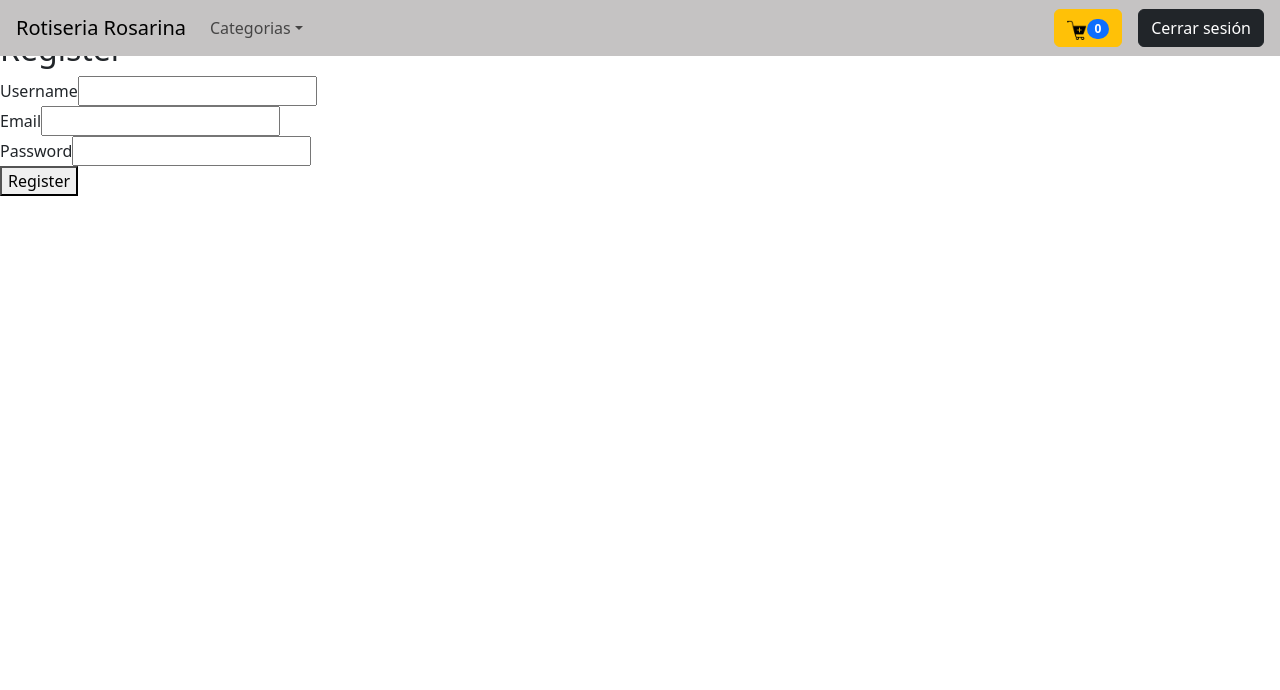
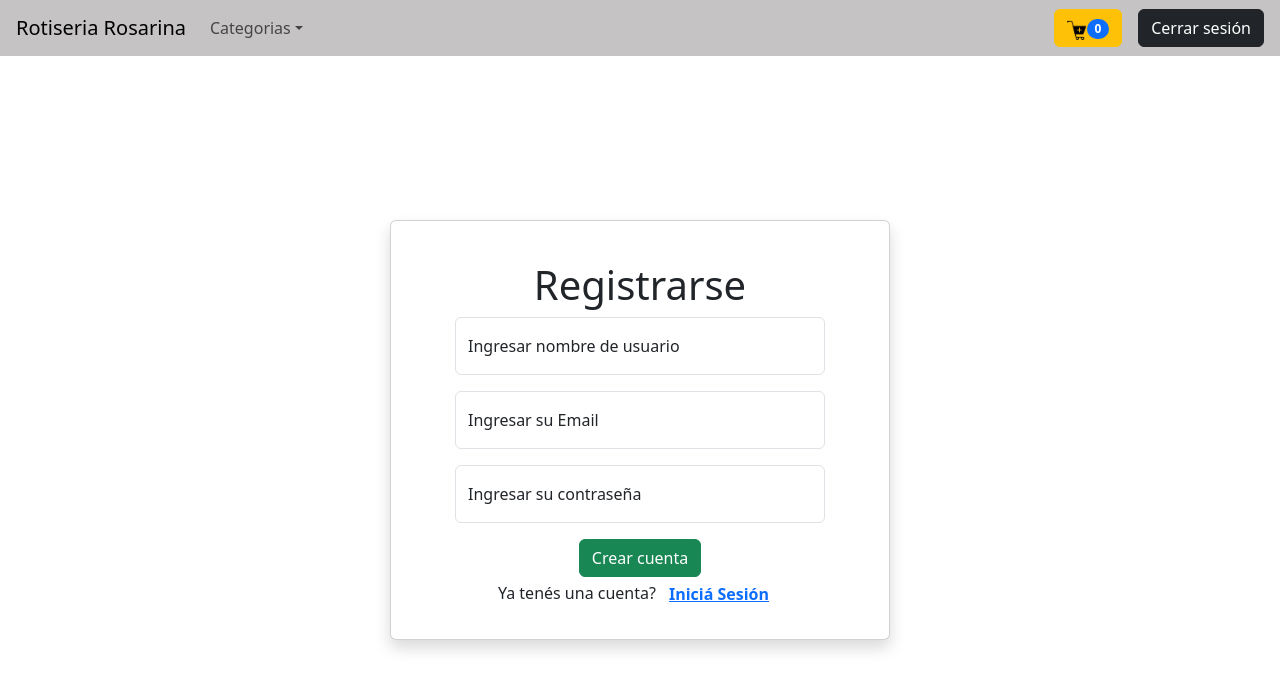
Before and after one commit to ThiagoCingolani/TPI_LAB_3_2TUP2, a React (Vite) app in the folder Rotiseria_Rosarina/: page /register in a window 1280 px wide. Shown: the top 690 px of the page. Built offline with nearby package versions, Linux system fonts and the light colour scheme.

Commit message:
Mejoras en el register

```diff
--- a/Rotiseria_Rosarina/src/components/dashboard/Dashboard.jsx
+++ b/Rotiseria_Rosarina/src/components/dashboard/Dashboard.jsx
@@ -44,7 +44,7 @@ const Dashboard = () => {
       <ProductSearch onSearch={searchHandler} />
       <Products foods={foods} />
       {user.role === "Sysadmin" && <div>Contenido exclusivo para Sysadmin</div>}
-      {user.role === "Admin" && <div>Contenido exclusivo para Admin</div>}
+      {user.role === "Admin" && <div>Contenido exclusivo para Admin</div> && <div>Contenido exclusivo para Admin</div>}
     </div>
   );
 };
--- a/Rotiseria_Rosarina/src/components/login/Login.jsx
+++ b/Rotiseria_Rosarina/src/components/login/Login.jsx
@@ -43,11 +43,11 @@ const Login = () => {
 
       if (users.length === 1) {
         const user = users[0];
-        handleLogin(user.Email, user.role);
+        handleLogin(user.email, user.role);
         navigate("/");
       } else {
         setErrors({ ...errors, exist: true });
-        alert("sos tremendo trolazo, te re cabe")
+        alert("Ha ingresado mal su email o su contraseña, vuelva a intentarlo")
       }
     } catch (error) {
       setErrors({ ...errors, exist: true });
@@ -61,7 +61,7 @@ const Login = () => {
           <Form className="text-center">
             <h1>Iniciar Sesión</h1>
             <Form.Group className="mb-3" controlId="formBasicEmail">
-              <FloatingLabel controlId="floatingInput" label="Ingresar su Email" className="mb-3">
+              <FloatingLabel label="Ingresar su Email" className="mb-3">
                 <Form.Control
                   type="email"
                   placeholder="name@example.com"
@@ -89,7 +89,7 @@ const Login = () => {
             <Button variant="success" type="submit" onClick={loginHandler}>
               Iniciar Sesión
             </Button>
-            <h6>No tienes cuenta creada? <a href="http://localhost:5173/register">Creá tu cuenta</a></h6>
+            <h6>No tenes una cuenta creada?<Button variant="link" className="fw-bold pt-1" onClick={()=>{navigate("/register")}}>Creá tu cuenta</Button></h6>
           </Form>
           {(errors.email || errors.password) && (
               <div className="mt-3 mb-3">
--- a/Rotiseria_Rosarina/src/components/navBar/NavBar.jsx
+++ b/Rotiseria_Rosarina/src/components/navBar/NavBar.jsx
@@ -8,9 +8,10 @@ import { AuthenticationContext } from "../../services/authentication/Authenticat
 import { CartContext } from '../../services/cartContext/CartContext';
 
 const Header = () => {
-  const { handleLogout } = useContext(AuthenticationContext)
+  const { handleLogout, user } = useContext(AuthenticationContext)
   const [ showCart, setShowCart ] = useState(false);
   const { cartItems, } = useContext(CartContext);
+
 
   const onHandleClick = () => {
     handleLogout();
@@ -22,7 +23,7 @@ const Header = () => {
 
   return (
     <Navbar id="navbar" expand="lg" fixed='top'>
-      <Navbar.Brand href="#home" style={{ marginLeft: '1rem' }}>Rotiseria Rosarina</Navbar.Brand>
+      <Navbar.Brand href='http://localhost:5173/' style={{ marginLeft: '1rem' }}>Rotiseria Rosarina</Navbar.Brand>
       <Navbar.Toggle aria-controls="basic-navbar-nav" />
       <Navbar.Collapse id="basic-navbar-nav">
         <Nav className="me-auto">
--- a/Rotiseria_Rosarina/src/components/register/Register.jsx
+++ b/Rotiseria_Rosarina/src/components/register/Register.jsx
@@ -1,5 +1,6 @@
 import React, { useState } from 'react';
 import { useNavigate } from 'react-router-dom';
+import { Button, Form, FloatingLabel, Card } from "react-bootstrap";
 
 
 const Register = () => {
@@ -21,9 +22,7 @@ const Register = () => {
     try {
       const response = await fetch('http://localhost:3001/Users', {
         method: 'POST',
-        headers: {
-          'Content-Type': 'application/json'
-        },
+        mode: "cors",
         body: JSON.stringify(newUser)
       });
 
@@ -40,41 +39,51 @@ const Register = () => {
   };
 
   return (
-    <div className="register-container">
-      <h2>Register</h2>
-      <form onSubmit={handleSubmit}>
-        <div className="form-group">
-          <label htmlFor="username">Username</label>
-          <input
+    <div className='d-flex justify-content-center align-items-center vh-100'>
+      <Card className="p-4 px-5 shadow" style={{ width: "500px", height: "420px" }}>
+        <Card.Body>
+          <Form className="text-center">
+            <h1>Registrarse</h1>
+            <Form.Group className="mb-3" controlId="formBasicUsername">
+              <FloatingLabel controlId="floatingUsername" label="Ingresar nombre de usuario" className="mb-3">
+                <Form.Control
                   type="text"
-            id="username"
+                  placeholder="Nombre de usuario"
                   value={username}
                   onChange={(e) => setUsername(e.target.value)}
                   required
                 />
-        </div>
-        <div className="form-group">
-          <label htmlFor="email">Email</label>
-          <input
+              </FloatingLabel>
+            </Form.Group>
+            <Form.Group className="mb-3" controlId="formBasicEmail">
+              <FloatingLabel controlId="floatingInput" label="Ingresar su Email" className="mb-3">
+                <Form.Control
                   type="email"
-            id="email"
+                  placeholder="name@example.com"
                   value={email}
                   onChange={(e) => setEmail(e.target.value)}
                   required
                 />
-        </div>
-        <div className="form-group">
-          <label htmlFor="password">Password</label>
-          <input
-            type="password"
-            id="password"
+              </FloatingLabel>
+            </Form.Group>
+            <Form.Group className="mb-3" controlId="formBasicPassword">
+              <FloatingLabel controlId="floatingPassword" label="Ingresar su contraseña">
+                <Form.Control
+                  type='password'
+                  placeholder="Password"
                   value={password}
                   onChange={(e) => setPassword(e.target.value)}
                   required
                 />
-        </div>
-        <button type="submit">Register</button>
-      </form>
+              </FloatingLabel>
+            </Form.Group>
+            <Button variant="success" type="submit" onClick={handleSubmit}>
+              Crear cuenta
+            </Button>
+            <h6>Ya tenés una cuenta?<Button variant="link" className="fw-bold pt-1" onClick={()=>{navigate("/login")}}>Iniciá Sesión</Button></h6>
+          </Form>
+        </Card.Body>
+      </Card>
     </div>
   );
 };
```
Also changed, not shown: Rotiseria_Rosarina/src/components/data/FoodsAndUsers.json (+9 -9 lines). Lines whose indentation alone changed are shown as unchanged.
